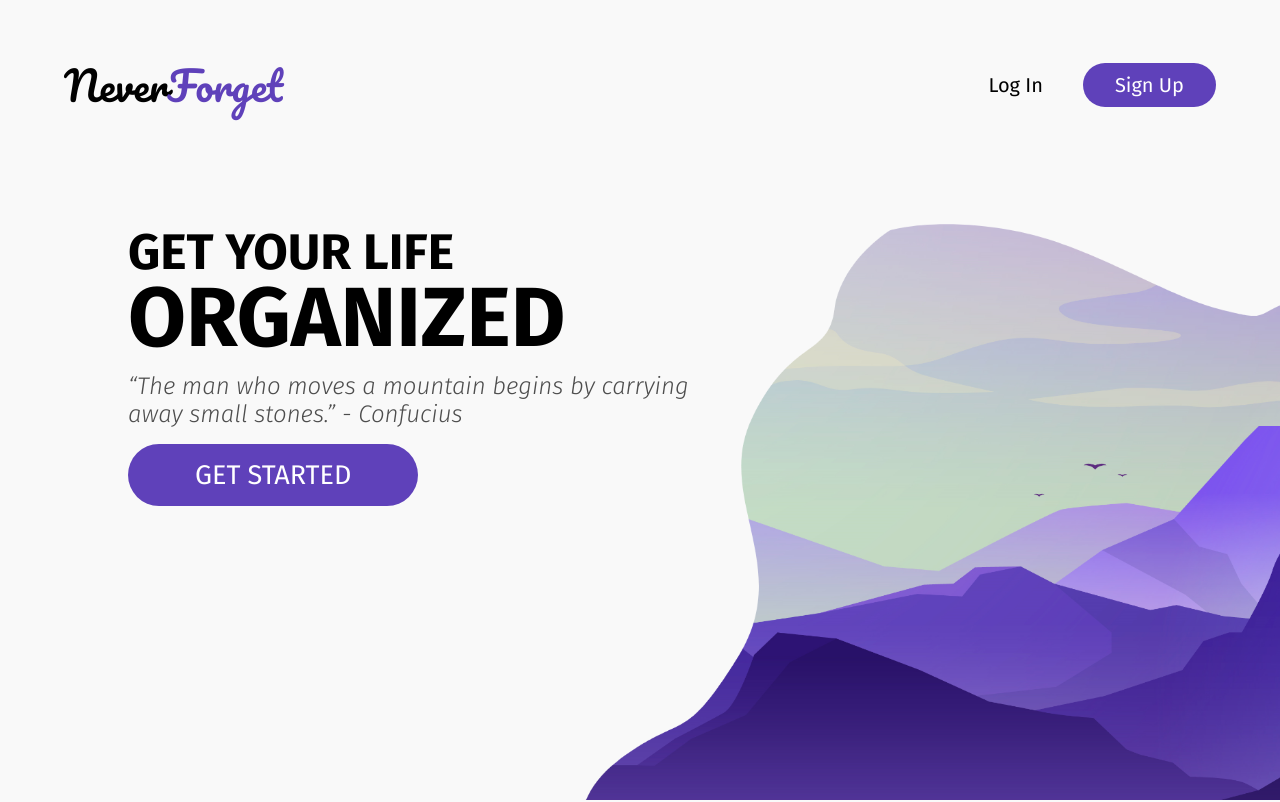
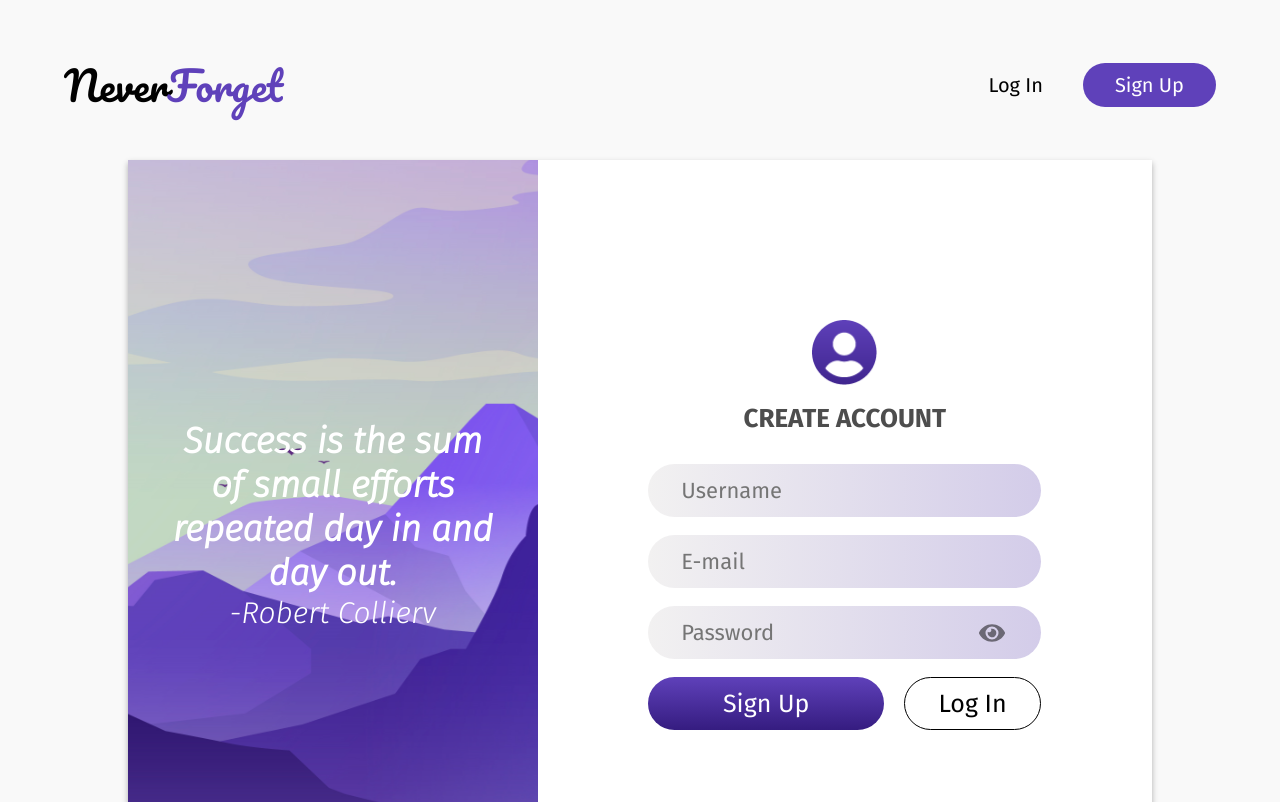
Before and after one commit to mdziechciarz/neverforget-todo-app, a React (Create React App) app in the folder client/: page /login in a window 1280 px wide. Shown: the top 802 px of the page. Built offline with nearby package versions, Linux system fonts and the light colour scheme.

Commit message:
feat: Add login/register page

```diff
--- a/client/src/App.js
+++ b/client/src/App.js
@@ -1,5 +1,6 @@
 import React from 'react'
 import { BrowserRouter, Switch, Route } from 'react-router-dom';
+import Auth from './components/Auth/Auth';
 import Header from './components/Header/Header';
 import InfoSection from './components/InfoSection/InfoSection';
 import Navbar from './components/Navbar/Navbar';
@@ -9,8 +10,15 @@ const App = () => {
   return (
     <BrowserRouter>
       <Navbar />
-      <Header />
-      <InfoSection />
+      <Switch>
+        <Route exact path="/">
+          <Header />
+          <InfoSection />
+        </Route>
+        <Route exact path={["/login", "/register"]}>
+          <Auth />
+        </Route>
+      </Switch>
     </BrowserRouter>
   )
 }
--- /dev/null
+++ b/client/src/components/Auth/Auth.jsx
@@ -0,0 +1,22 @@
+import React from 'react';
+import { useMediaQuery } from 'react-responsive';
+
+import Form from './Form/Form';
+import Quote from './Quote/Quote';
+
+import style from './Auth.module.css';
+
+const Auth = () => {
+  const isDesktop = useMediaQuery({ minWidth: 1200, orientation: 'landscape' });
+
+  return (
+    <div className={style.wrapper}>
+      <div className={style.container}>
+        {isDesktop && <Quote />}
+        <Form />
+      </div>
+    </div>
+  )
+}
+
+export default Auth
--- /dev/null
+++ b/client/src/components/Auth/Auth.module.css
@@ -0,0 +1,23 @@
+ .wrapper {
+  display: flex;
+  justify-content: center;
+  align-items: center;
+}
+
+.container {
+  width: 100%;
+}
+
+@media screen
+  and (min-width: 1200px)
+  and (orientation: landscape) {
+    .container {
+      display: flex;
+      flex-direction: row;
+      max-width: 1366px;
+      width: 80%;
+      margin: 0 auto;
+      background-color: white;
+      box-shadow: 0 3px 6px rgba(0, 0, 0, 0.3);
+    }
+  }
--- /dev/null
+++ b/client/src/components/Auth/Form/Form.jsx
@@ -0,0 +1,55 @@
+import React, { useState } from 'react';
+import { useMediaQuery } from 'react-responsive';
+import { FaEye, FaEyeSlash } from 'react-icons/fa';
+import userCircle from '../../../assets/userCircle.png';
+
+import style from './Form.module.css';
+
+const Form = () => {
+  const [isLoginView, setIsLoginView] = useState(false);
+  const [isPasswordVisible, setIsPasswordVisible] = useState(false);
+  const isTabletOrBigger = useMediaQuery({ minWidth: 800 });
+
+  const handleSwitchView = e => {
+    e.preventDefault();
+    setIsLoginView(prev => !prev);
+  }
+  const handleSwitchPassowordVisibility = () => setIsPasswordVisible(prev => !prev)
+
+  return (
+    <div className={style.wrapper}>
+      <div className={style.container}>
+        <div className={style.userIcon}>
+          <img src={userCircle} alt="User icon" />
+        </div>
+        <p className={style.title}> {isLoginView ? "Log In" : "Create Account"} </p>
+        <form className={style.form}>
+          {!isLoginView && (<div className={style.row}>
+            <input type="text" placeholder="Username" />
+          </div>)}
+          <div className={style.row}>
+            <input type="text" placeholder="E-mail" />
+          </div>
+          <div className={style.row}>
+            <div className={style.passwordRow}>
+              <input type={isPasswordVisible ? "text" : "password"} placeholder="Password" />
+              {
+                !isLoginView && <i className={style.eyeIcon} onClick={handleSwitchPassowordVisibility}>{isPasswordVisible ? <FaEyeSlash /> : <FaEye />}</i>
+              }
+            </div>
+          </div>
+          <div className={style.buttons}>
+            <button className={style.submitBtn}>{isLoginView ? "Log In" : "Sign Up"}</button>
+            <button className={style.switchViewBtn} onClick={handleSwitchView}>
+              {isTabletOrBigger ?
+                (isLoginView ? "Sign In" : "Log In")
+                : (isLoginView ? "Don't have account yet? Sign In" : "Already have an account? Log In")
+              }</button>
+          </div>
+        </form>
+      </div>
+    </div>
+  )
+}
+
+export default Form
--- /dev/null
+++ b/client/src/components/Auth/Form/Form.module.css
@@ -0,0 +1,151 @@
+.wrapper {
+  flex-grow: 1;
+  display: flex;
+  justify-content: center;
+  align-items: center;
+}
+.container {
+  display: flex;
+  flex-direction: column;
+  width: 100%;
+}
+.userIcon {
+  display: flex;
+  justify-content: center;
+  margin-bottom: 18px;
+}
+.userIcon>img {
+  width: 65px;
+  height: 65px;
+}
+.title {
+  margin-bottom: 30px;
+  font-size: 26px;
+  font-weight: bold;
+  text-transform: uppercase;
+  text-align: center;
+  color: #4D4D4D;
+}
+.form {
+  display: flex;
+  flex-direction: column;
+}
+.row {
+  display: flex;
+  align-items: center;
+  justify-content: center;
+  width: 100%;
+  padding: 0 10%;
+  margin-bottom: 18px;
+}
+.row input {
+  width: 100%;
+  padding: 0 33px;
+  height: 53px;
+  border: none;
+  border-radius: 27px;
+  background: rgb(242,241,241);
+  background: linear-gradient(90deg, rgba(242,241,241,1) 0%, rgba(211,204,233,1) 100%);
+  outline: none;
+  font-size: 22px;
+  font-family: 'Fira Sans', sans-serif;
+  color: #707070;
+}
+.row input::placeholder {
+  user-select: none;
+}
+.passwordRow {
+  width: 100%;
+  position: relative;
+}
+.eyeIcon {
+  display: flex;
+  align-items: center;
+  justify-content: center;
+  padding: 3px;
+  position: absolute;
+  top: 50%;
+  right: 33px;
+  transform: translateY(-50%);
+  font-size: 26px;
+  color: rgba(0,0,0,0.5);
+  transition: 0.3s;
+}
+.eyeIcon:hover {
+  color:rgba(0,0,0,0.65);
+  cursor: pointer
+}
+.buttons {
+  display: flex;
+  flex-direction: column;
+  align-items: center;
+  padding: 0 10%;
+}
+.submitBtn {
+  width: 100%;
+  height: 53px;
+  margin-bottom: 18px;
+  border: none;
+  border-radius: 27px;
+  font-family: 'Fira Sans', sans-serif;
+  font-size: 25px;
+  color: white;
+  background: rgb(95,65,186);
+  background: linear-gradient(180deg, rgba(95,65,186,1) 0%, rgba(53,28,128,1) 100%);
+  background-position: -10000% 20%;
+  outline: none;
+  transition: 0.3s;
+}
+.submitBtn:hover {
+  background-position: 0 100%;
+  cursor: pointer;
+  /* color: black; */
+}
+.switchViewBtn {
+  width: 100%;
+  font-size: 14px;
+  background: none;
+  border: none;
+  font-family: 'Fira Sans', sans-serif;
+  color: #000;
+  outline: none;
+  transition: 0.3s;
+}
+.switchViewBtn:hover {
+  color: #555;
+  cursor: pointer
+}
+
+@media screen
+  and (min-width: 800px) {
+    .buttons {
+      flex-direction: row;
+      justify-content: space-between;
+      align-items: center;
+    }
+    .submitBtn {
+      margin: 0;
+      width: 60%;
+    }
+    .switchViewBtn {
+      margin: 0;
+      width: 35%;
+      height: 53px;
+      border: 1px solid #000;
+      border-radius: 27px;
+      font-size: 25px;
+    }
+    .switchViewBtn:hover {
+      border-color:#555;
+    }
+  }
+
+@media screen
+  and (orientation: landscape) {
+  .wrapper {
+    padding: 5% 0;
+  }
+  .container {
+    width: 80%;
+  }
+}
--- /dev/null
+++ b/client/src/components/Auth/Quote/Quote.jsx
@@ -0,0 +1,14 @@
+import React from 'react';
+import style from './Quote.module.css';
+
+const Quote = () => {
+  return (
+    <div className={style.container}>
+      <p className={style.quote}>Success is the sum of small efforts repeated day in and day out.
+        <span className={style.author}>-Robert Collierv</span>
+      </p>
+    </div>
+  )
+}
+
+export default Quote
--- /dev/null
+++ b/client/src/components/Auth/Quote/Quote.module.css
@@ -0,0 +1,25 @@
+.container {
+  display: flex;
+  align-items: center;
+  justify-content: center;
+  width: 40%;
+  height: 730px;
+  background-image: url('../../../assets/2843425.png');
+  background-repeat: no-repeat;
+  background-position: center;
+  background-size: cover;
+}
+.quote {
+  padding: 0 10%;
+  font-size: 36px;
+  font-style: italic;
+  color: white;
+  font-weight: normal;
+  text-align: center;
+  font-weight: bold;
+}
+.author {
+  display: block;
+  font-size: 30px;
+  font-weight: 300;
+}
```
Also changed, not shown: client/src/assets/2843425.png (added), client/src/assets/userCircle.png (added).
